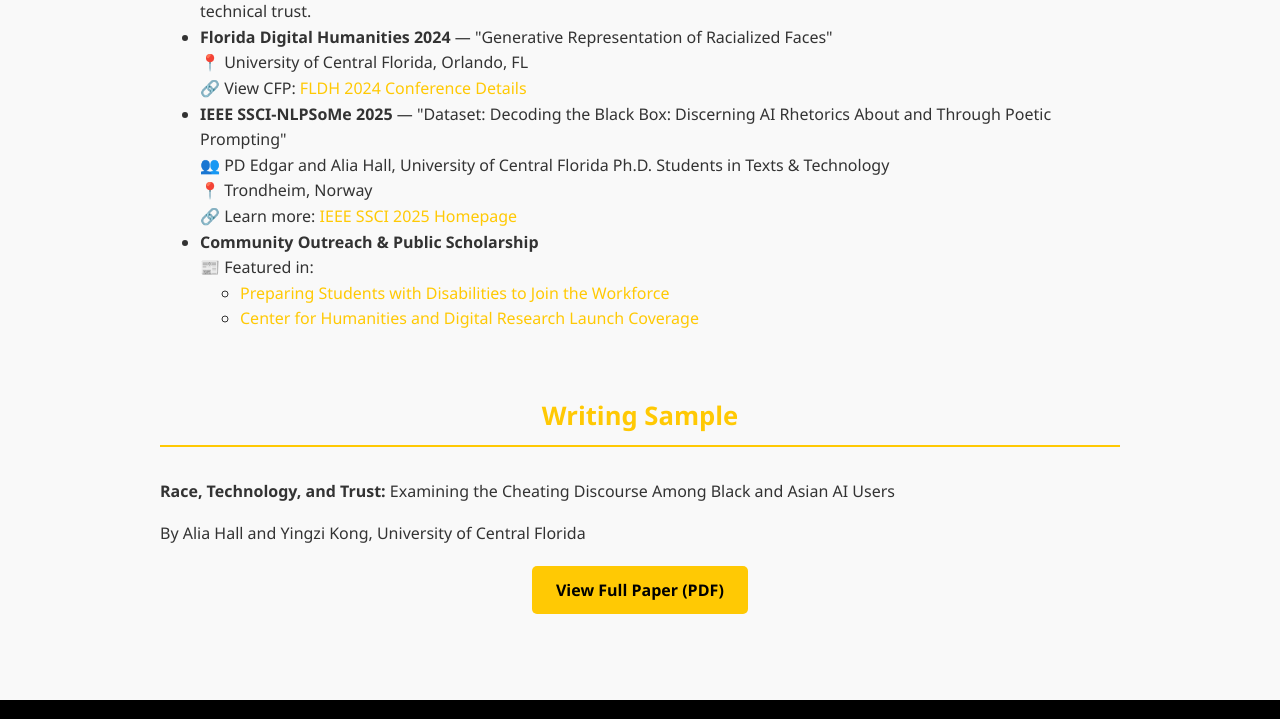
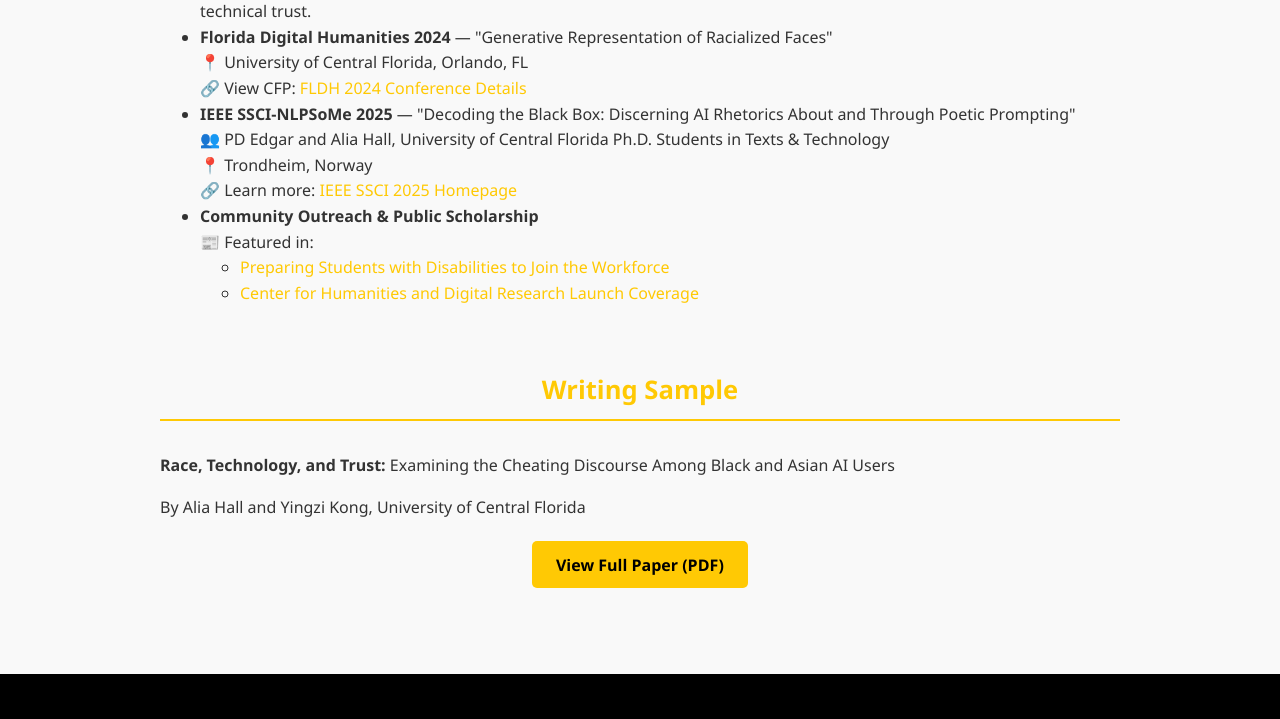
Before and after one commit to aliamackhall21/alia.net, a plain HTML site: page index.html in a window 1280 px wide. Shown: the part 2003-2722 px from the top of the page. Drawn offline with Linux system fonts and the light colour scheme.

Commit message:
Update index.html

```diff
--- a/index.html
+++ b/index.html
@@ -159,7 +159,7 @@
         📍 University of Central Florida, Orlando, FL<br>
         🔗 View CFP: <a href="https://www.fldh.org/fldh2024cfp/" target="_blank" style="color:#ffc904; text-decoration:none;">FLDH 2024 Conference Details</a>
       </li>
-      <li><strong>IEEE SSCI-NLPSoMe 2025</strong> — "Dataset: Decoding the Black Box: Discerning AI Rhetorics About and Through Poetic Prompting"<br>
+      <li><strong>IEEE SSCI-NLPSoMe 2025</strong> — "Decoding the Black Box: Discerning AI Rhetorics About and Through Poetic Prompting"<br>
         👥 PD Edgar and Alia Hall, University of Central Florida Ph.D. Students in Texts & Technology<br>
         📍 Trondheim, Norway<br>
         🔗 Learn more: <a href="https://ieee-ssci.org/?ui=home" target="_blank" style="color:#ffc904; text-decoration:none;">IEEE SSCI 2025 Homepage</a>
```
